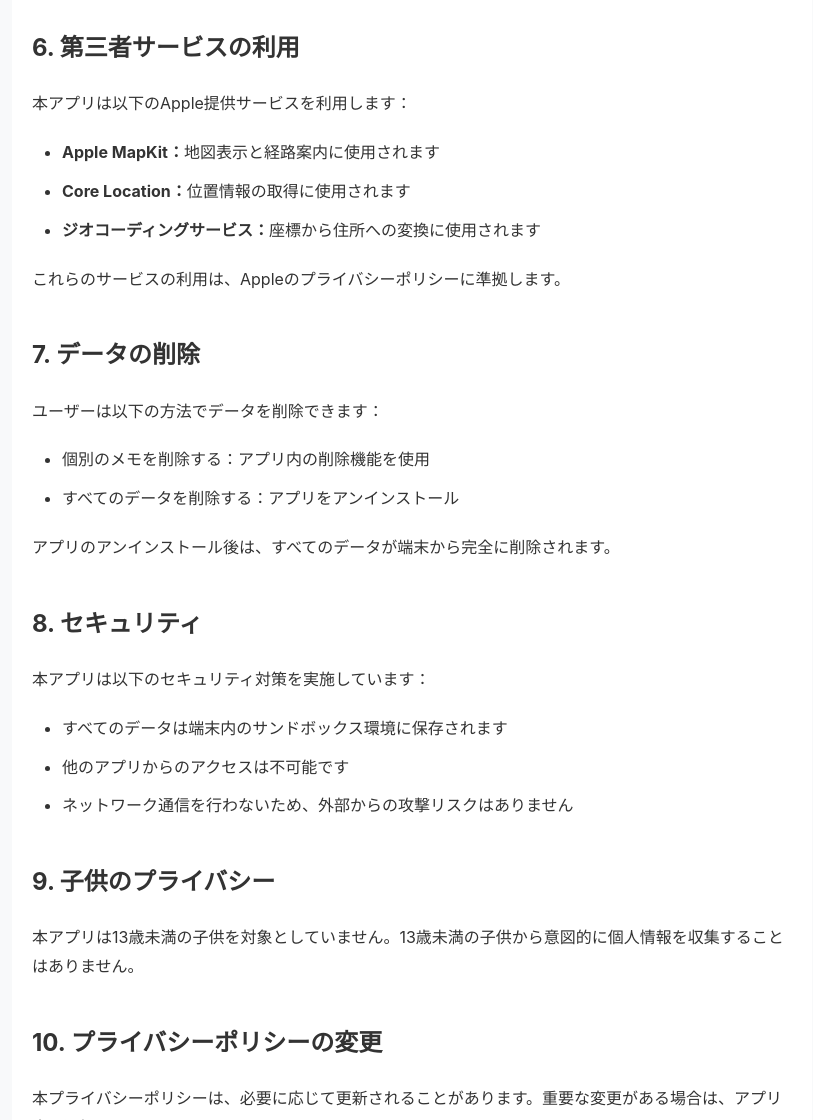
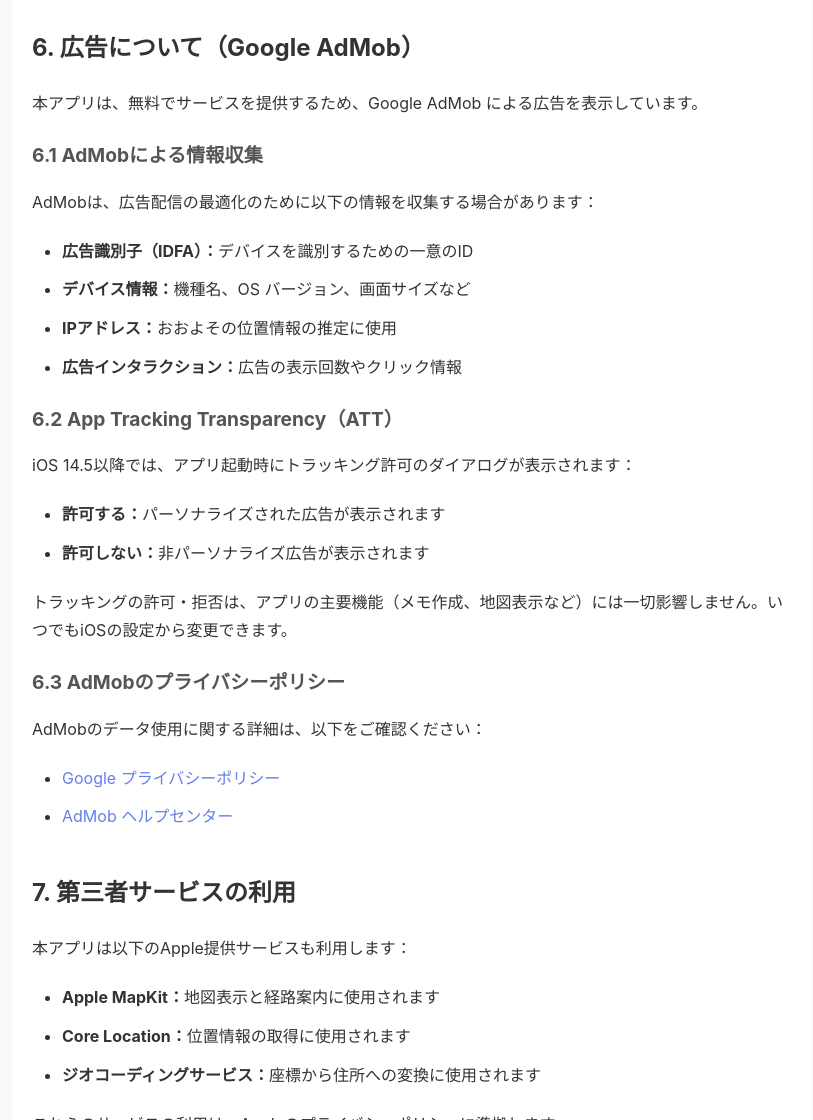
Before and after one commit to sikakou54/cocomemo, a plain HTML site: page privacy.html in a window 1280 px wide. Shown: the part 1680-2800 px from the top of the page, without its empty margins (228-1041 px from the left). Drawn offline with Linux system fonts and the light colour scheme.

Commit message:
Add files via upload

```diff
--- a/privacy.html
+++ b/privacy.html
@@ -90,7 +90,7 @@
 <body>
     <div class="container">
         <h1>プライバシーポリシー</h1>
-        <p class="last-updated">最終更新日: 2025年10月23日</p>
+        <p class="last-updated">最終更新日: 2025年10月29日</p>
 
         <div class="section">
             <p>ココメモ（以下「本アプリ」）は、ユーザーの皆様のプライバシーを尊重し、個人情報の保護に最大限の注意を払っています。本プライバシーポリシーでは、本アプリがどのように情報を収集、使用、保護するかについて説明します。</p>
@@ -149,8 +149,37 @@
         </div>
 
         <div class="section">
-            <h2>6. 第三者サービスの利用</h2>
-            <p>本アプリは以下のApple提供サービスを利用します：</p>
+            <h2>6. 広告について（Google AdMob）</h2>
+            <p>本アプリは、無料でサービスを提供するため、Google AdMob による広告を表示しています。</p>
+
+            <h3 style="font-size: 1.2rem; margin-top: 20px; margin-bottom: 15px; color: #555;">6.1 AdMobによる情報収集</h3>
+            <p>AdMobは、広告配信の最適化のために以下の情報を収集する場合があります：</p>
+            <ul>
+                <li><strong>広告識別子（IDFA）：</strong>デバイスを識別するための一意のID</li>
+                <li><strong>デバイス情報：</strong>機種名、OS バージョン、画面サイズなど</li>
+                <li><strong>IPアドレス：</strong>おおよその位置情報の推定に使用</li>
+                <li><strong>広告インタラクション：</strong>広告の表示回数やクリック情報</li>
+            </ul>
+
+            <h3 style="font-size: 1.2rem; margin-top: 20px; margin-bottom: 15px; color: #555;">6.2 App Tracking Transparency（ATT）</h3>
+            <p>iOS 14.5以降では、アプリ起動時にトラッキング許可のダイアログが表示されます：</p>
+            <ul>
+                <li><strong>許可する：</strong>パーソナライズされた広告が表示されます</li>
+                <li><strong>許可しない：</strong>非パーソナライズ広告が表示されます</li>
+            </ul>
+            <p>トラッキングの許可・拒否は、アプリの主要機能（メモ作成、地図表示など）には一切影響しません。いつでもiOSの設定から変更できます。</p>
+
+            <h3 style="font-size: 1.2rem; margin-top: 20px; margin-bottom: 15px; color: #555;">6.3 AdMobのプライバシーポリシー</h3>
+            <p>AdMobのデータ使用に関する詳細は、以下をご確認ください：</p>
+            <ul>
+                <li><a href="https://policies.google.com/privacy" style="color: #667eea; text-decoration: none;">Google プライバシーポリシー</a></li>
+                <li><a href="https://support.google.com/admob/answer/6128543" style="color: #667eea; text-decoration: none;">AdMob ヘルプセンター</a></li>
+            </ul>
+        </div>
+
+        <div class="section">
+            <h2>7. 第三者サービスの利用</h2>
+            <p>本アプリは以下のApple提供サービスも利用します：</p>
             <ul>
                 <li><strong>Apple MapKit：</strong>地図表示と経路案内に使用されます</li>
                 <li><strong>Core Location：</strong>位置情報の取得に使用されます</li>
@@ -160,7 +189,7 @@
         </div>
 
         <div class="section">
-            <h2>7. データの削除</h2>
+            <h2>8. データの削除</h2>
             <p>ユーザーは以下の方法でデータを削除できます：</p>
             <ul>
                 <li>個別のメモを削除する：アプリ内の削除機能を使用</li>
@@ -170,18 +199,12 @@
         </div>
 
         <div class="section">
-            <h2>8. セキュリティ</h2>
+            <h2>9. セキュリティ</h2>
             <p>本アプリは以下のセキュリティ対策を実施しています：</p>
             <ul>
                 <li>すべてのデータは端末内のサンドボックス環境に保存されます</li>
                 <li>他のアプリからのアクセスは不可能です</li>
-                <li>ネットワーク通信を行わないため、外部からの攻撃リスクはありません</li>
             </ul>
-        </div>
-
-        <div class="section">
-            <h2>9. 子供のプライバシー</h2>
-            <p>本アプリは13歳未満の子供を対象としていません。13歳未満の子供から意図的に個人情報を収集することはありません。</p>
         </div>
 
         <div class="section">
```
Also changed, not shown: terms.html (+22 -9 lines).
